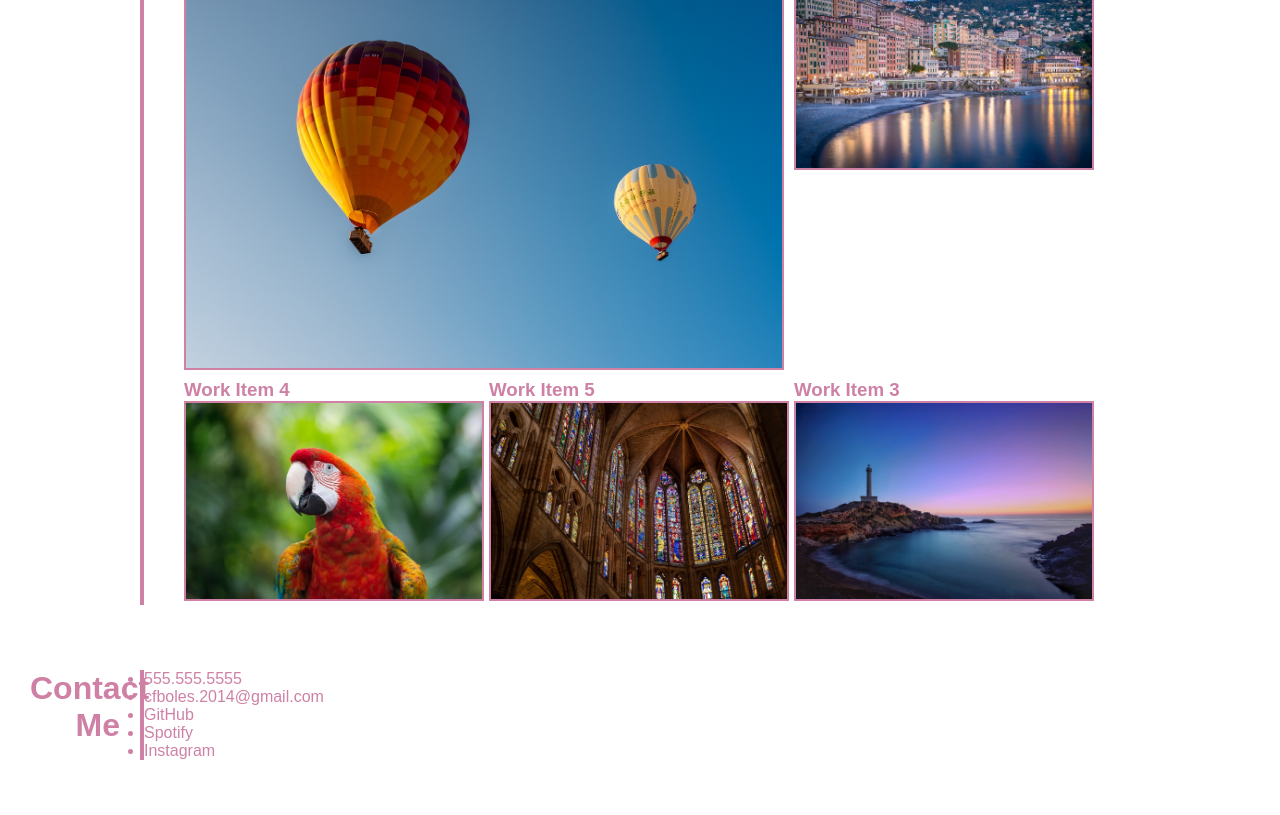
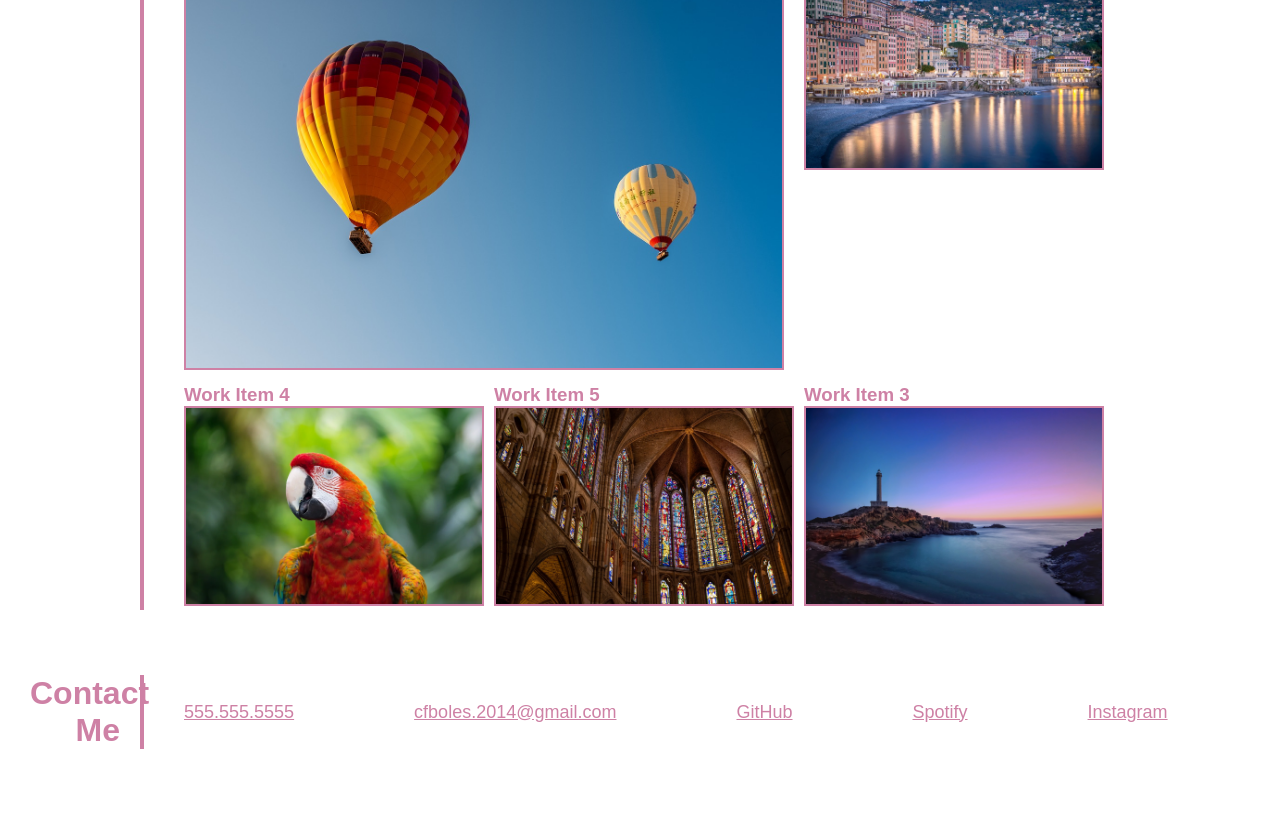
Before and after one commit to cfboles123/professional-portfolio, a plain HTML site: page index.html in a window 1280 px wide. Shown: the part 553-1368 px from the top of the page. Drawn offline with Linux system fonts and the light colour scheme.

Commit message:
stlyed contact section

```diff
--- a/index.html
+++ b/index.html
@@ -12,7 +12,7 @@
 <header>
 <nav>
     <ul class="menu">
-    <li class= "header-h1 highlightme">Lernadido</li>
+    <li class= "header-h1 highlightme">Caroline Boles</li>
 
      <li class="menu-item">
          <a href="#about-me-section">About Me</a>
@@ -73,7 +73,7 @@
 <!-- Contact Section-->
 <section class="flex-row">
     <h2 class="section-title">Contact Me</h2>
-    <ul>
+    <ul class="contact">
         <li>
             555.555.5555
         </li>
--- a/style.css
+++ b/style.css
@@ -90,7 +90,7 @@ header nav a {
 }
 
 .grid-item-2 img {
-    height: 200px;
+    height:200px;
     width: 300px;
     border: 2px solid;
 }
@@ -112,23 +112,23 @@ header nav a {
 
 .container {
     display: grid;
-    grid-template-columns: 2, 1fr;
-    grid-template-rows: 4,1fr;
-    gap: 5px;
+    grid-template-columns: 3, 1fr;
+    grid-auto-rows: minmax(100px,auto);
+    gap: 10px;
     padding: 0 5px 0 40px;
     position: relative;
 }
 .grid-item-1 {
-    grid-column: 1/3;
-    grid-row: 1;
+    grid-column: 1/4;
+    grid-row: 1/2;
 }
 .grid-item-2 {
-    grid-column: 3/5;
-    grid-row: 1/3;
+    grid-column: 3/4;
+    grid-row: 1/2;
 }
 .grid-item-3 {
-    grid-column: 3/5;
-    grid-row: 2/3;
+    grid-column: 3/4;
+    grid-row: 2;
 }
 .grid-item-1:hover {
     color: rgb(39, 184, 184);
@@ -150,3 +150,17 @@ header nav a {
     color: rgb(39, 184, 184);
     text-shadow: 2px 2px rgb(39, 184, 184);
 }
+.contact {
+    list-style-type: none;
+    display: flex;
+    flex-wrap: wrap;
+    justify-content: space-between;
+    gap: 120px;
+    align-items: center;
+    padding: 0 5px 0 40px
+}
+
+.contact li {
+    text-decoration: underline;
+    font-size: 18px;
+}
```
